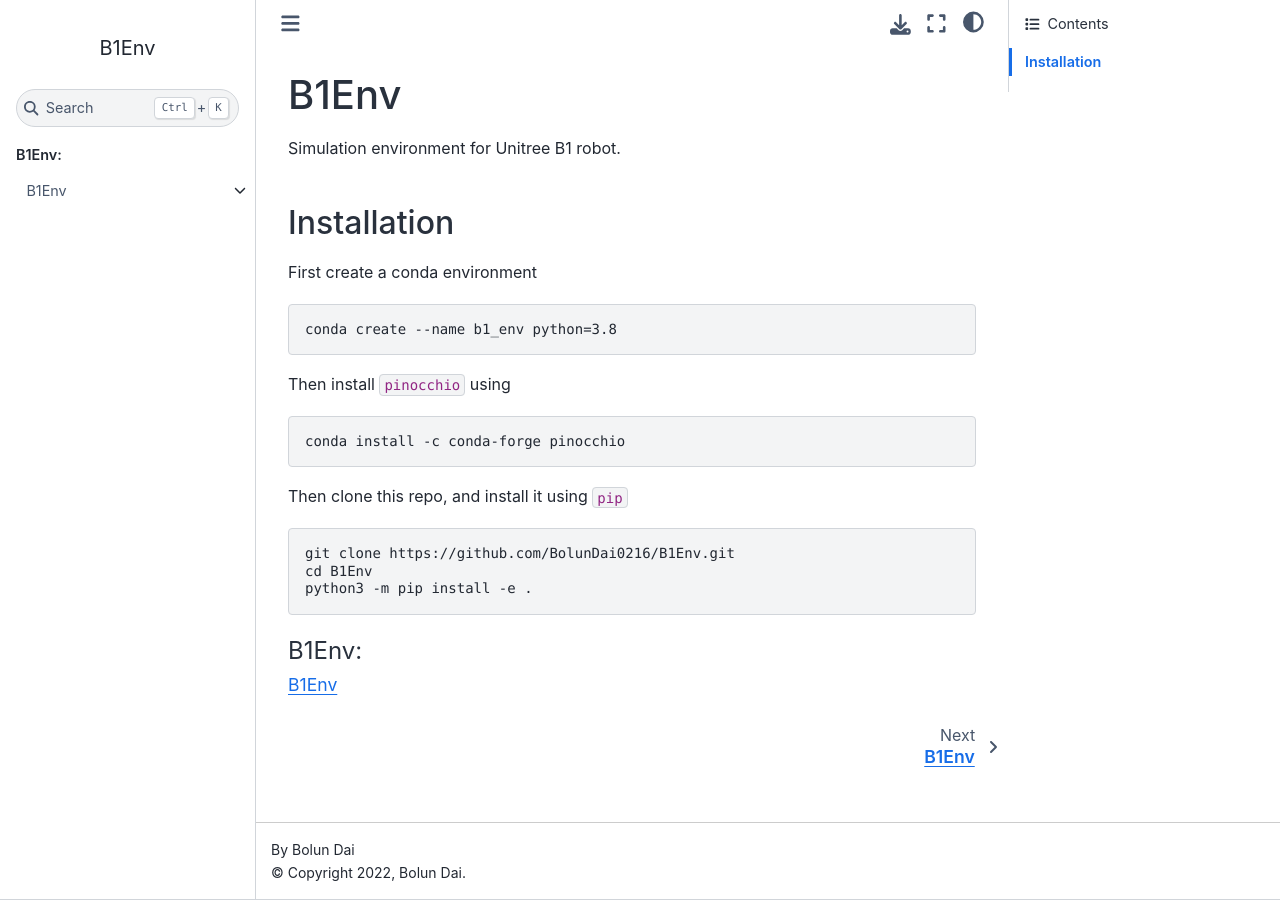
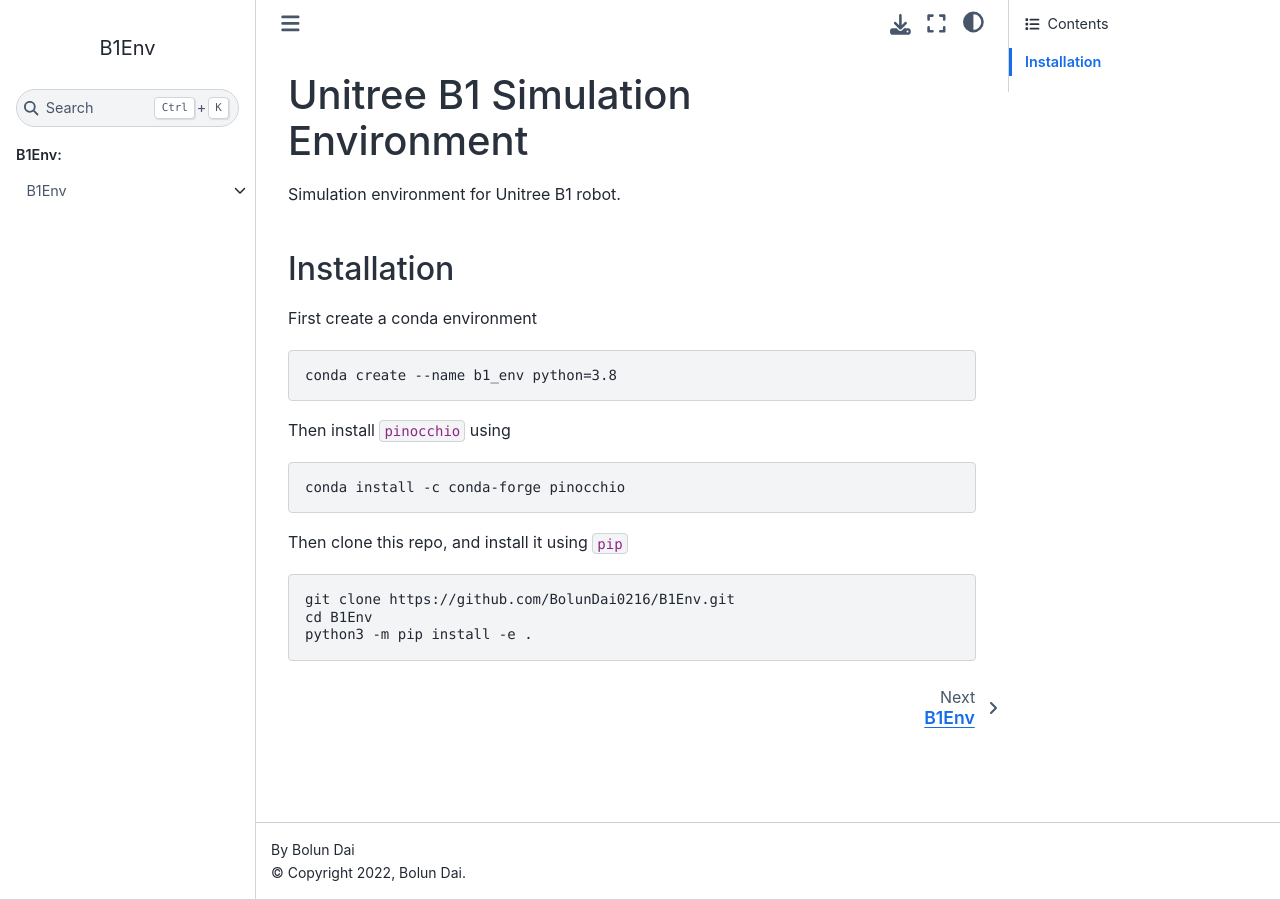
Before and after one commit to RobotCasters/B1Env, a Sphinx documentation site: the page built from docs/source/index.md, in a window 1280 px wide. Built offline with Sphinx 7.4.7 and the Sphinx Book theme 1.1.4, drawn with Linux system fonts in a browser that asks for light colours.

Commit message:
hidded toc at top level

````diff
--- a/README.md
+++ b/README.md
@@ -1,4 +1,4 @@
-# B1Env
+# Unitree B1 Simulation Environment
 Simulation environment for Unitree B1 robot.
 
 ## Installation
--- a/docs/source/index.md
+++ b/docs/source/index.md
@@ -8,6 +8,7 @@
 
 ```{toctree}
 :caption: 'B1Env:'
+:hidden:
 :maxdepth: 2
 
 B1Env/index.md
````
